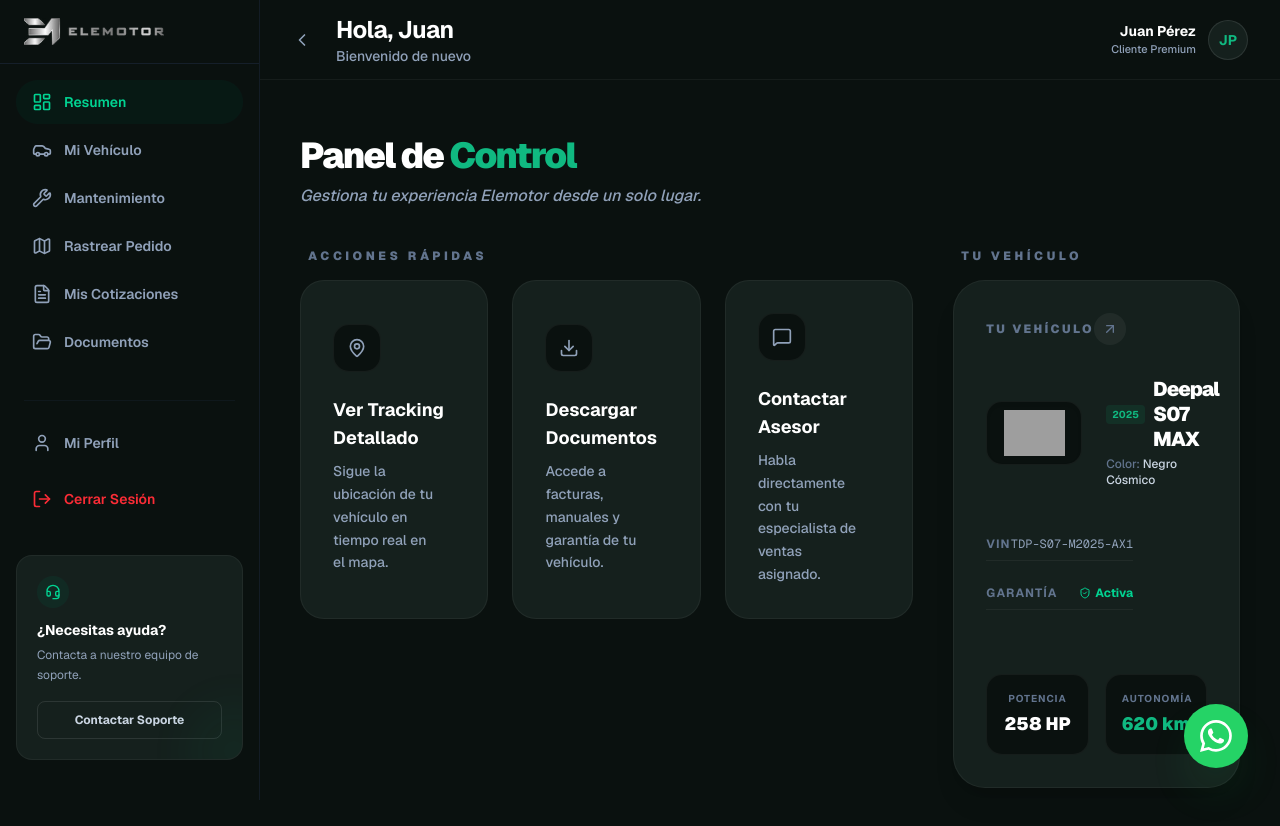
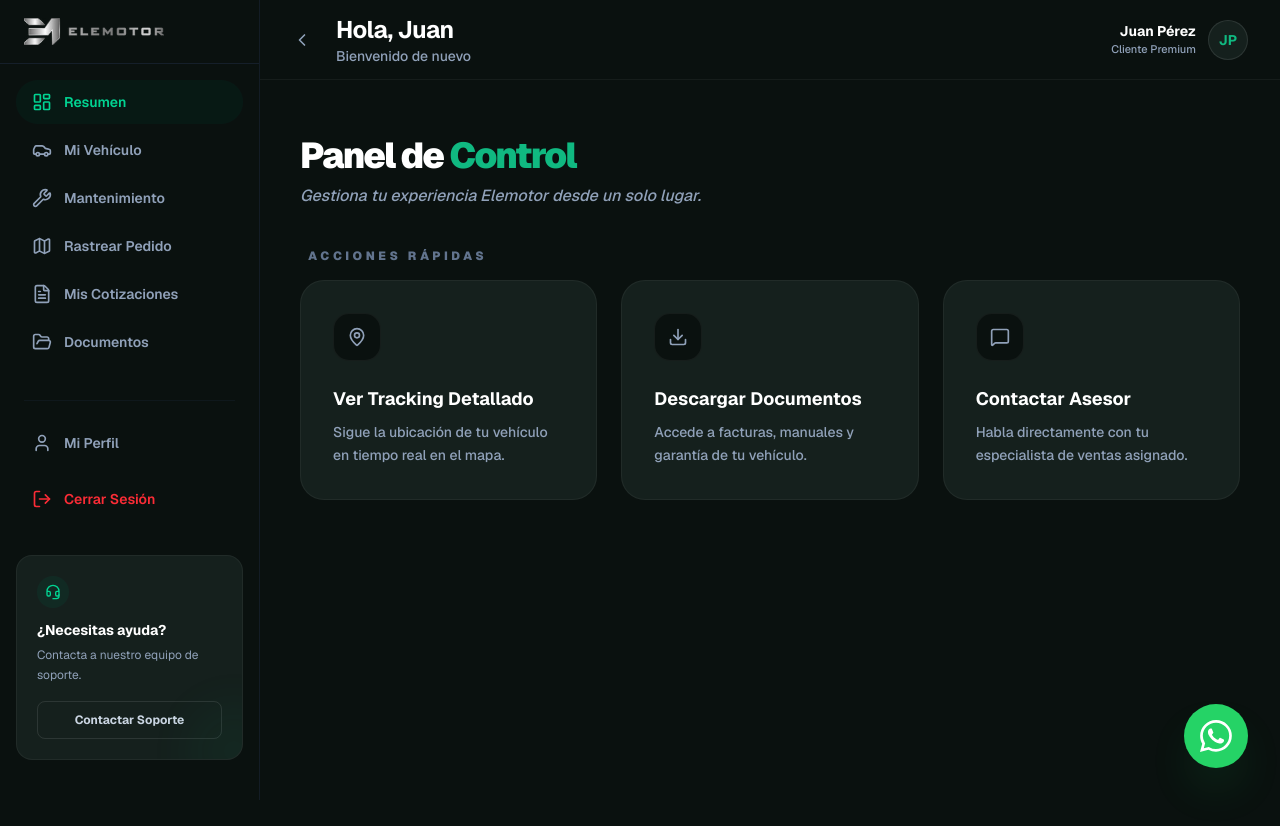
Before and after one commit to elemotorcol-hub/elemotor_Web, a Next.js app: page /dashboard in a window 1280 px wide. Shown: the top 826 px of the page. After the commit the page ends 800 px from the top, so only its background shows below. Built offline with nearby package versions, Linux system fonts and the light colour scheme; no server answers; grey boxes are pictures that could not be loaded.

Commit message:
style(dashboard): ocultar widget de resumen de vehículo en la página principal

```diff
--- a/src/app/dashboard/page.tsx
+++ b/src/app/dashboard/page.tsx
@@ -18,7 +18,7 @@ export default function DashboardPage() {
             {/* Content Layout */}
             <div className="grid grid-cols-1 lg:grid-cols-12 gap-10">
                 {/* Primary Column: Quick Actions */}
-                <div className="lg:col-span-8 flex flex-col gap-10">
+                <div className="lg:col-span-12 flex flex-col gap-10">
                     <div className="space-y-4">
                         <h2 className="text-xs font-black text-slate-500 uppercase tracking-[0.3em] px-2 outline-none">
                             Acciones Rápidas
@@ -27,7 +27,8 @@ export default function DashboardPage() {
                     </div>
                 </div>
 
-                {/* Secondary Column: Vehicle Info */}
+                {/* Secondary Column: Vehicle Info - HIDDEN AS REQUESTED */}
+                {/*
                 <div className="lg:col-span-4 flex flex-col h-full">
                     <div className="space-y-4 h-full">
                         <h2 className="text-xs font-black text-slate-500 uppercase tracking-[0.3em] px-2 outline-none">
@@ -38,6 +39,7 @@ export default function DashboardPage() {
                         </div>
                     </div>
                 </div>
+                */}
             </div>
         </div>
     );
```
